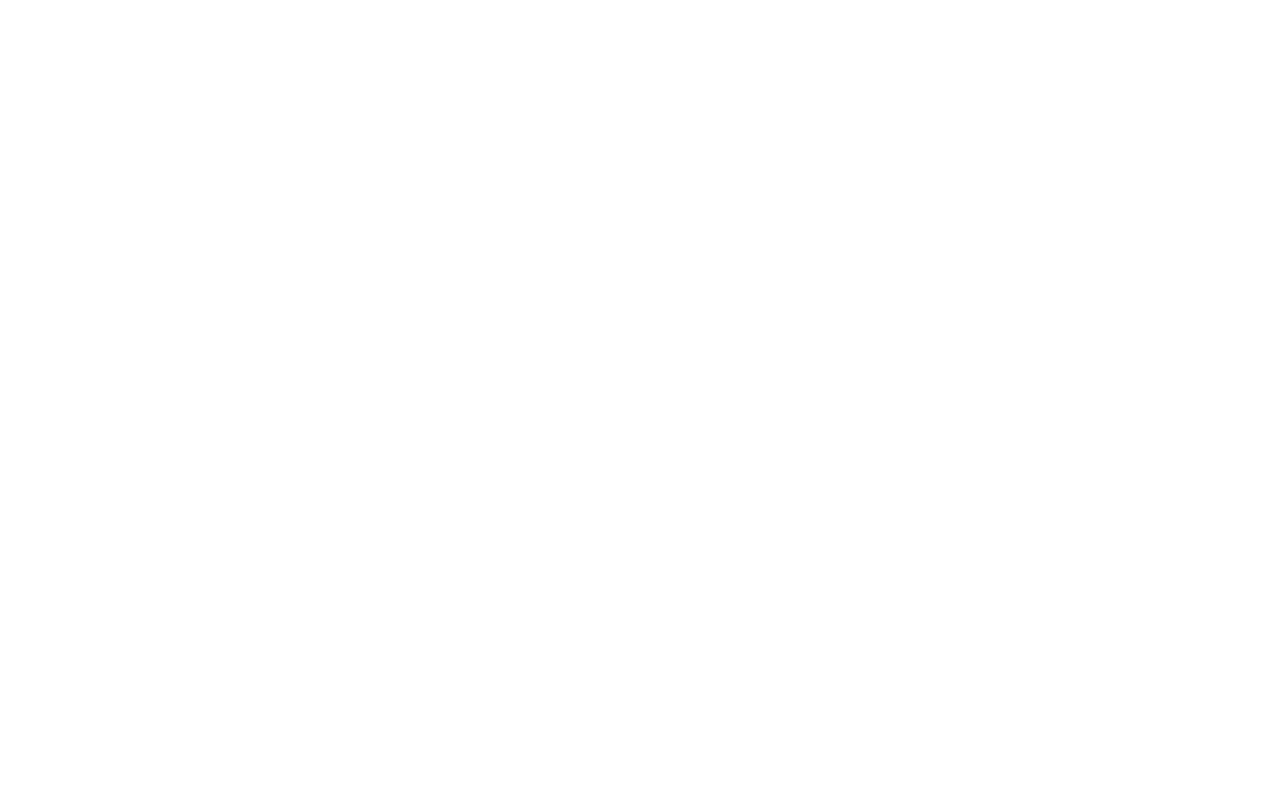
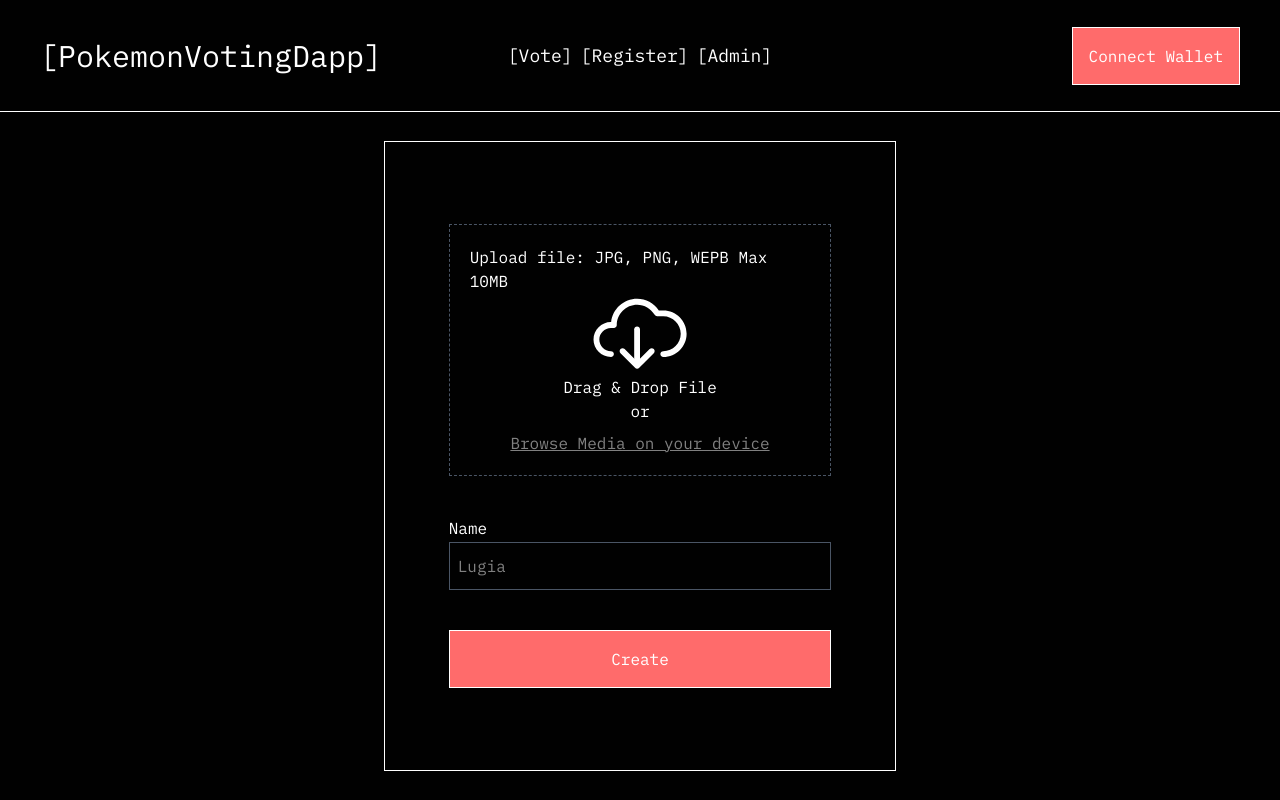
Before and after one commit to manumafe98/pokemon_voting_dapp, a React (Vite) app in the folder frontend/: page /admin in a window 1280 px wide. Built offline with nearby package versions, Linux system fonts and the light colour scheme.

Commit message:
feat: make image uploader work, add type to button, add admin form, improve menu option to map to avoid repetition

```diff
--- a/frontend/src/PokemonVotingDapp.tsx
+++ b/frontend/src/PokemonVotingDapp.tsx
@@ -1,12 +1,14 @@
 import { Route, Routes } from "react-router-dom";
 import { Home } from "./pages/Home";
 import { Register } from "./pages/Register";
+import { Admin } from "./pages/Admin";
 
 export const PokemonVotingDapp = () => {
   return (
     <Routes>
       <Route path="/" element={<Home />} />
       <Route path="/register" element={<Register />} />
+      <Route path="/admin" element={<Admin />} />
     </Routes>
   );
 };
--- /dev/null
+++ b/frontend/src/assets/icons/X.tsx
@@ -0,0 +1,9 @@
+import { SVGProps } from "react";
+
+export const X = (props: SVGProps<SVGSVGElement>) => {
+  return (
+    <svg xmlns="http://www.w3.org/2000/svg" viewBox="0 0 24 24" {...props}>
+      <path d="M19 6.41L17.59 5L12 10.59L6.41 5L5 6.41L10.59 12L5 17.59L6.41 19L12 13.41L17.59 19L19 17.59L13.41 12z" />
+    </svg>
+  );
+};
--- a/frontend/src/components/Button.tsx
+++ b/frontend/src/components/Button.tsx
@@ -1,13 +1,15 @@
 interface ButtonProps {
   text: string;
+  type: "button" | "submit";
   customStyles: string;
   onClick: () => void;
 }
 
-export const Button = ({ text, customStyles, onClick }: ButtonProps) => {
+export const Button = ({ text, type, customStyles, onClick }: ButtonProps) => {
   return (
     <button
       className={`bg-primary border-1 border-solid border-white hover:bg-light-primary cursor-pointer ${customStyles}`}
+      type={type}
       onClick={onClick}
     >
       {text}
--- a/frontend/src/components/ImageUploader.tsx
+++ b/frontend/src/components/ImageUploader.tsx
@@ -1,12 +1,104 @@
 import { DownloadCloudIcon } from "@/assets/icons/DownloadCloudIcon";
+import { X } from "@/assets/icons/X";
+import { useRef, useState } from "react";
 
 export const ImageUploader = () => {
+  const [image, setImage] = useState<File | null>(null);
+  const [previewUrl, setPreviewUrl] = useState<string | null>(null);
+  const [altText, setAltText] = useState<string>("");
+  const [isDragging, setIsDragging] = useState<boolean>(false);
+  const fileInputRef = useRef<HTMLInputElement>(null);
+
+  const selectFiles = () => {
+    fileInputRef.current?.click();
+  };
+
+  const handleFile = (file: File | undefined) => {
+    if (file) {
+      setImage(file);
+      setPreviewUrl(URL.createObjectURL(file));
+      setAltText(file.name);
+    }
+  };
+
+  const handleFileChange = (event: React.ChangeEvent<HTMLInputElement>) => {
+    const file = event.target.files?.[0];
+    handleFile(file);
+  };
+
+  const removeImage = () => {
+    setImage(null);
+    setPreviewUrl(null);
+    setAltText("");
+    if (fileInputRef.current) {
+      fileInputRef.current.value = "";
+    }
+  };
+
+  const onDragOver = (event: React.DragEvent<HTMLDivElement>) => {
+    event.preventDefault();
+    setIsDragging(true);
+    event.dataTransfer.dropEffect = "copy";
+  };
+
+  const onDragLeave = (event: React.DragEvent<HTMLDivElement>) => {
+    event.preventDefault();
+    setIsDragging(false);
+  };
+
+  const onDrop = (event: React.DragEvent<HTMLDivElement>) => {
+    event.preventDefault();
+    setIsDragging(false);
+    handleFile(event.dataTransfer.files[0]);
+  };
+
   return (
-    <div className="flex flex-col justify-center items-center w-[75%] h-[40%] border-1 border-dashed border-gray-600 p-5">
-      <span>Upload file: JPG, PNG, WEPB Max 10MB</span>
-      <DownloadCloudIcon />
-      <span>Drag & Drop File</span>
-      <span className="mt-5">or Browse Media on your device</span>
+    <div
+      className="flex flex-col justify-center items-center w-[75%] h-[40%] border-1 border-dashed border-gray-600 p-5 relative"
+      onDragOver={onDragOver}
+      onDragLeave={onDragLeave}
+      onDrop={onDrop}
+    >
+      {!image ? (
+        <>
+          {isDragging ? (
+            <>
+              <DownloadCloudIcon className="w-48 h-48" />
+            </>
+          ) : (
+            <>
+              <span>Upload file: JPG, PNG, WEPB Max 10MB</span>
+              <DownloadCloudIcon />
+              <span>Drag & Drop File</span>
+              <span>or</span>
+              <span
+                className="mt-2 underline opacity-50 cursor-pointer"
+                role="button"
+                onClick={selectFiles}
+              >
+                Browse Media on your device
+              </span>
+            </>
+          )}
+        </>
+      ) : (
+        <>
+          <X
+            className="absolute fill-current text-white w-6 h-6 right-1 top-1 cursor-pointer"
+            onClick={removeImage}
+          />
+          <img src={previewUrl as string} alt={altText} className="max-h-72" />
+        </>
+      )}
+      <input
+        className="hidden"
+        type="file"
+        name="file"
+        multiple={false}
+        ref={fileInputRef}
+        onChange={handleFileChange}
+        accept="image/*"
+      />
     </div>
   );
 };
--- a/frontend/src/components/NavBar.tsx
+++ b/frontend/src/components/NavBar.tsx
@@ -6,7 +6,22 @@ export const NavBar = () => {
 
   const navigateToPath = (path: string) => {
     navigate(path);
-  }
+  };
+
+  const menuOptions = [
+    {
+      name: "[Vote]",
+      onClick: () => navigateToPath("/"),
+    },
+    {
+      name: "[Register]",
+      onClick: () => navigateToPath("/register"),
+    },
+    {
+      name: "[Admin]",
+      onClick: () => navigateToPath("/admin"),
+    },
+  ];
 
   return (
     <div className="flex justify-between items-center bg-background h-28 text-white px-10 border-b-1 border-solid border-white">
@@ -17,22 +32,24 @@ export const NavBar = () => {
         [PokemonVotingDapp]
       </h1>
       <ul className="flex gap-2 text-lg">
-        <li
-          className="cursor-pointer hover:scale-105 transition-transform duration-500"
-          onClick={() => navigateToPath("/")}
-        >
-          [Vote]
-        </li>
-        <li
-          className="cursor-pointer hover:scale-105 transition-transform duration-500"
-          onClick={() => navigateToPath("/register")}
-        >
-          [Register]
-        </li>
+        {menuOptions.map((option, index) => (
+          <li
+            key={index}
+            className="cursor-pointer hover:scale-105 transition-transform duration-500"
+            onClick={option.onClick}
+          >
+            {option.name}
+          </li>
+        ))}
       </ul>
       <div className="flex justify-end w-96">
-        <Button text="Connect Wallet" customStyles="p-4" onClick={() => {}} />
+        <Button
+          text="Connect Wallet"
+          type="button"
+          customStyles="p-4"
+          onClick={() => {}}
+        />
       </div>
     </div>
   );
-}
+};
--- a/frontend/src/pages/Admin.tsx
+++ b/frontend/src/pages/Admin.tsx
@@ -1,9 +1,17 @@
+import { Button } from "@/components/Button";
+import { Form } from "@/components/Form";
+import { ImageUploader } from "@/components/ImageUploader";
+import { Input } from "@/components/Input";
 import { Layout } from "@/components/Layout";
 
 export const Admin = () => {
   return (
     <Layout>
-      <></>
+      <Form>
+        <ImageUploader />
+        <Input label="Name" type="text" placeholder="Lugia" />
+        <Button text="Create" type="submit" customStyles="w-[75%] p-4" onClick={() => {}} />
+      </Form>
     </Layout>
   );
 };
--- a/frontend/src/pages/Home.tsx
+++ b/frontend/src/pages/Home.tsx
@@ -44,8 +44,11 @@ export const Home = () => {
   return (
     <Layout>
       <div className="grid grid-rows-2 grid-cols-3 place-items-center h-full p-10 gap-4 text-white">
-        {pokemonsTest.map((pokemon) => (
-          <div className="flex flex-col border-1 border-solid border-gray-600 h-10/12 w-80 group hover:border-white">
+        {pokemonsTest.map((pokemon, index) => (
+          <div
+            key={index}
+            className="flex flex-col border-1 border-solid border-gray-600 h-10/12 w-80 group hover:border-white"
+          >
             <div className="w-full h-4/5 overflow-hidden">
               <img
                 className="h-full w-full group-hover:scale-105 transition-transform duration-900"
@@ -63,7 +66,12 @@ export const Home = () => {
                   <span>{pokemon.votes}</span>
                 </div>
                 <div className="h-10 w-px bg-gray-600 mx-4 my-1" />
-                <Button text="Vote" customStyles="px-8" onClick={() => {}} />
+                <Button
+                  text="Vote"
+                  type="button"
+                  customStyles="px-8"
+                  onClick={() => {}}
+                />
               </div>
             </div>
           </div>
--- a/frontend/src/pages/Register.tsx
+++ b/frontend/src/pages/Register.tsx
@@ -11,7 +11,12 @@ export const Register = () => {
         <ImageUploader />
         <Input label="Name" type="text" placeholder="John Doe" />
         <Input label="Address" type="text" placeholder="0x0000" />
-        <Button text="Register" customStyles="w-[75%] p-4" onClick={() => {}} />
+        <Button
+          text="Register"
+          type="submit"
+          customStyles="w-[75%] p-4"
+          onClick={() => {}}
+        />
       </Form>
     </Layout>
   );
```
